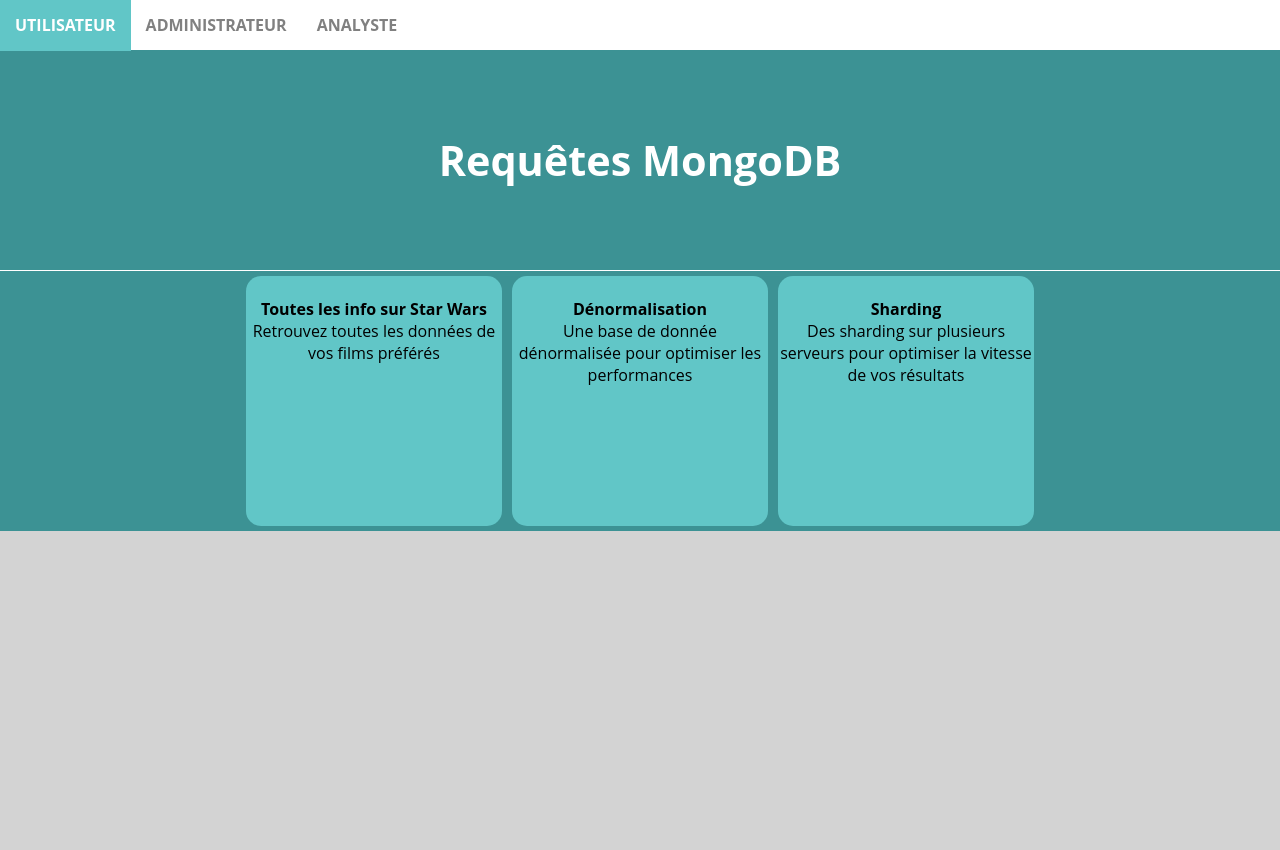
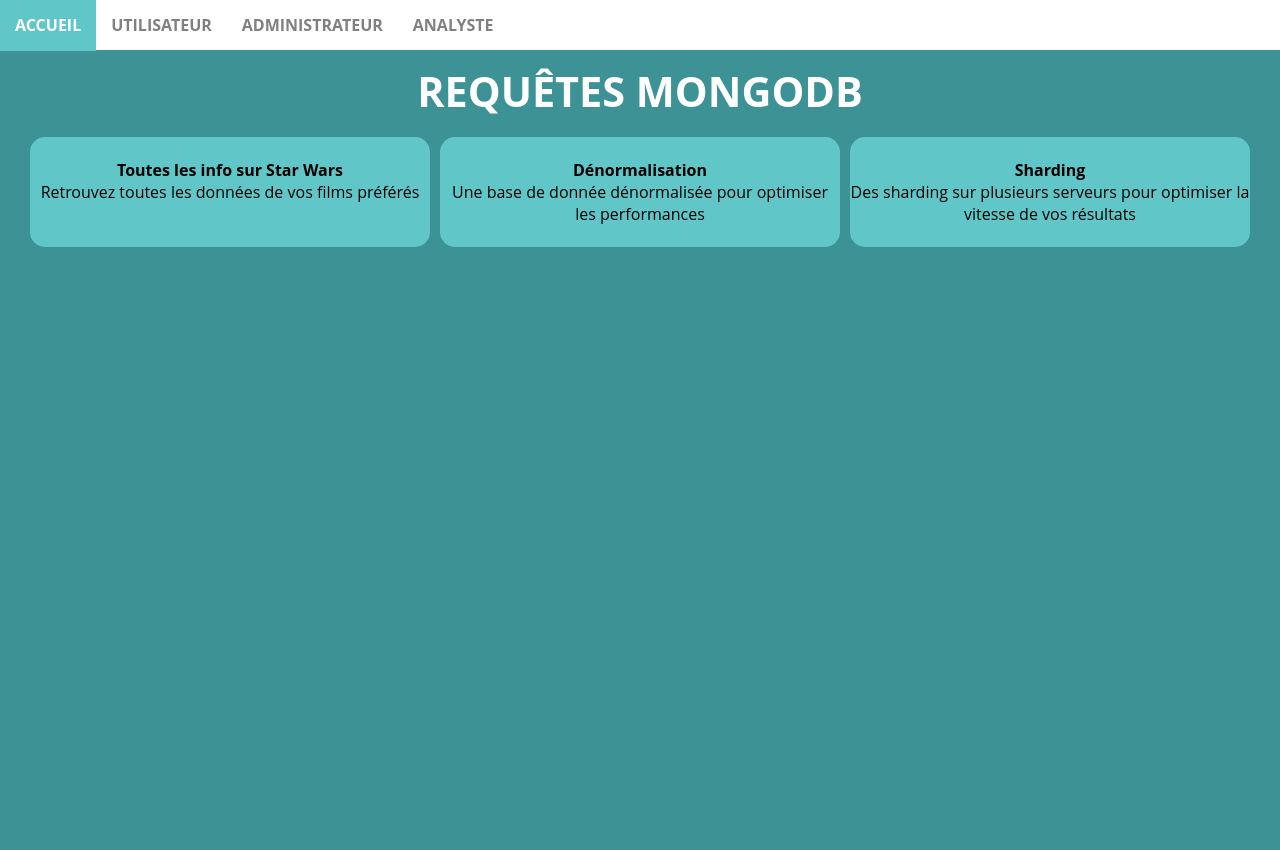
Before and after one commit to rektion/app_cloud, a Django app: page / in a window 1280 px wide. Run offline with Django 3.2, Linux system fonts and the light colour scheme.

Commit message:
push front
need VM

```diff
--- a/star_wars/requetes/templates/requetes/home.html
+++ b/star_wars/requetes/templates/requetes/home.html
@@ -34,7 +34,7 @@
         margin: 0;
         }
 
-        .navbar a.active{
+        .navbar a:active{
         background-color: var(--orange_clair);
         color : white;
         }
@@ -53,9 +53,9 @@
 
 .titre{
   text-align: center;
-  height: 220px;
+  height: auto;
+  padding: 1vw;
   background-color: var(--orange_fonce);
-  border-bottom: 1px solid white;
   align-items: center;
   display: flex;
   justify-content: center;
@@ -63,13 +63,14 @@
   font-size: 41.4;
   font-weight: 700;
   font-style: normal;
+  text-transform: uppercase;
 }
 
 .bloc_header{
-  width: 20%;
+  width: 400px;
   background-color: var(--orange_clair);
   margin: 5px;
-  height: 250px;
+  height: auto;
   border-radius: 15px;
   text-align: center;
 }
@@ -77,7 +78,7 @@
 .container {
   width: 100%;
   height: 100%;
-  background-color: lightgray;
+  background-color: var(--orange_fonce);
 }
 
 .btn {
@@ -113,11 +114,12 @@
 </style>
 
 <head>
-    <title>Home</title>
+    <title>Accueil</title>
 </head>
 
 <body>
     <div class="navbar">
+        <a href="{% url 'home' %}">Accueil</a>
         <a href="{% url 'user' %}">Utilisateur</a>
         <a href="{% url 'admin' %}">Administrateur</a>
         <a href="{% url 'analyst' %}">Analyste</a>
@@ -130,15 +132,15 @@
         <div class="intro">
         <div class="bloc_header">
             <br><strong>Toutes les info sur Star Wars</strong> <br>
-            Retrouvez toutes les données de vos films préférés <br>
+            Retrouvez toutes les données de vos films préférés <br><br>
         </div>
         <div class="bloc_header">
             <br><strong>Dénormalisation</strong> <br>
-            Une base de donnée dénormalisée pour optimiser les performances <br>
+            Une base de donnée dénormalisée pour optimiser les performances <br><br>
         </div>
         <div class="bloc_header">
             <br><strong>Sharding</strong> <br>
-            Des sharding sur plusieurs serveurs pour optimiser la vitesse de vos résultats <br>
+            Des sharding sur plusieurs serveurs pour optimiser la vitesse de vos résultats <br><br>
         </div>
         </div>
 
```
Also changed, not shown: star_wars/requetes/templates/requetes/admin.html (+4 -3 lines), star_wars/requetes/templates/requetes/analyst.html (+5 -5 lines), star_wars/requetes/templates/requetes/user.html (+4 -3 lines).
